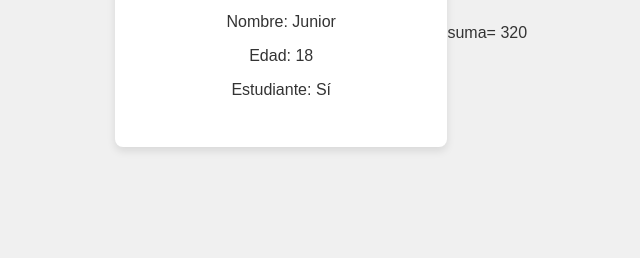
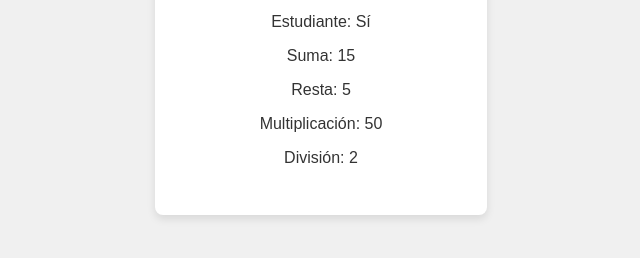
Before and after one commit to jrxnrxs/lab10, a plain HTML site: page index.html in a window 1280 px wide. Shown: the part 376-634 px from the top of the page, without its empty margins (319-959 px from the left). Drawn offline with Linux system fonts and the light colour scheme.

Commit message:
sumarestamultiplicacion

```diff
--- a/index.html
+++ b/index.html
@@ -30,6 +30,10 @@
         <p id="nombre"></p>
         <p id="edad"></p>
         <p id="estudiante"></p>
+        <p id="suma"></p>
+        <p id="resta"></p>
+        <p id="multiplicacion"></p>
+        <p id="division"></p>
     </div>
 
     <script>
@@ -38,27 +42,31 @@
         let edad = 18;
         let esEstudiante = true;
 
+        // Variables de operaciones matemáticas
+        let num1 = 10;
+        let num2 = 5;
+        let suma = num1 + num2;
+        let resta = num1 - num2;
+        let multiplicacion = num1 * num2;
+        let division = num1 / num2;
+
         // Mostrar datos en la página web
         document.getElementById("nombre").textContent = "Nombre: " + nombre;
         document.getElementById("edad").textContent = "Edad: " + edad;
         document.getElementById("estudiante").textContent = "Estudiante: " + (esEstudiante ? "Sí" : "No");
+        document.getElementById("suma").textContent = "Suma: " + suma;
+        document.getElementById("resta").textContent = "Resta: " + resta;
+        document.getElementById("multiplicacion").textContent = "Multiplicación: " + multiplicacion;
+        document.getElementById("division").textContent = "División: " + division;
 
         // Imprimir en consola
         console.log("Nombre: ", nombre);
         console.log("Edad: ", edad);
         console.log("Es estudiante: ", esEstudiante);
-
-//practica 2
-let numero1= 300;
-let numero2= 20;
-let suma = numero1 + numero2;
-
-//publicar en consola
-console.log("suma =", suma);
-
-//publicar en pagina
-document.write("<br>suma= ", suma);
-
+        console.log("Suma: ", suma);
+        console.log("Resta: ", resta);
+        console.log("Multiplicación: ", multiplicacion);
+        console.log("División: ", division);
     </script>
 </body>
 </html>
```
